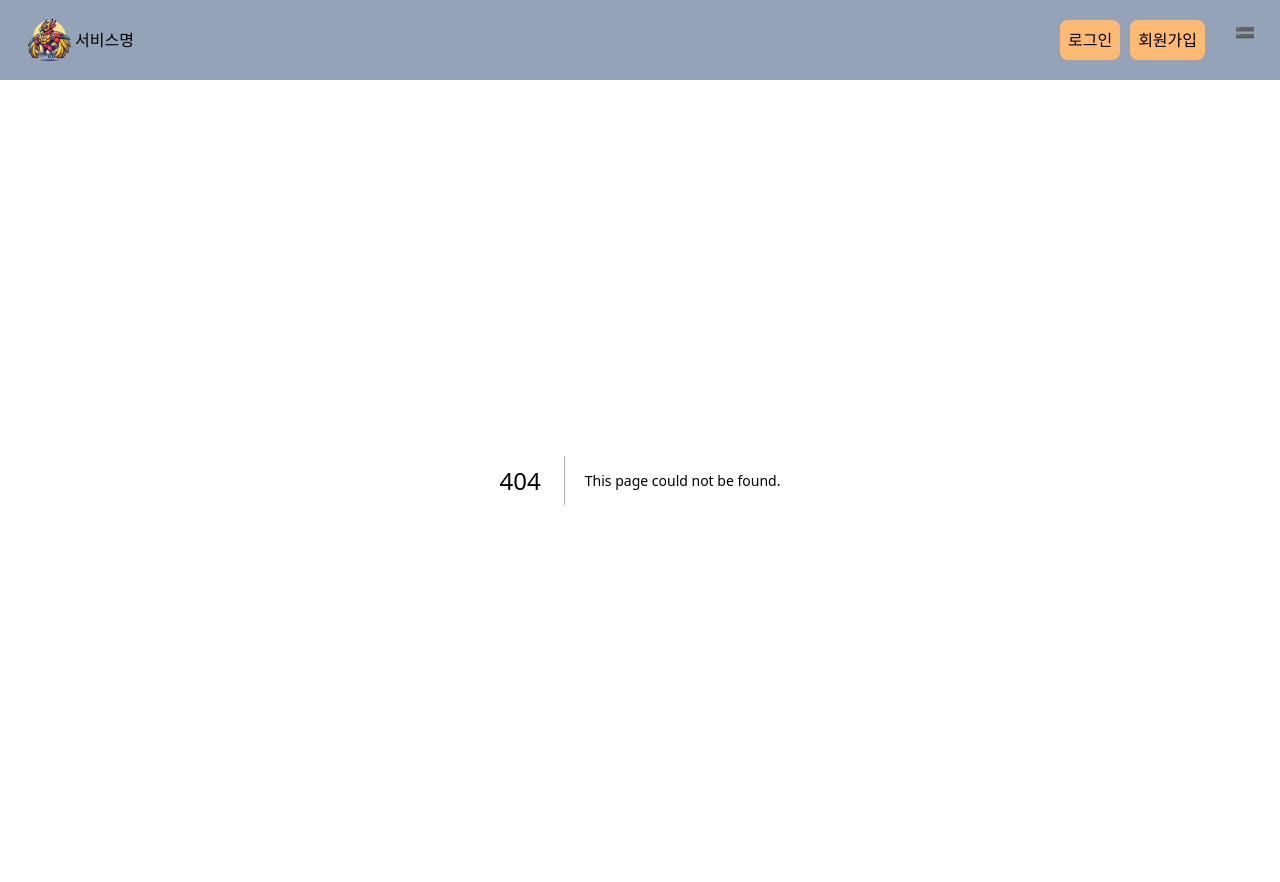
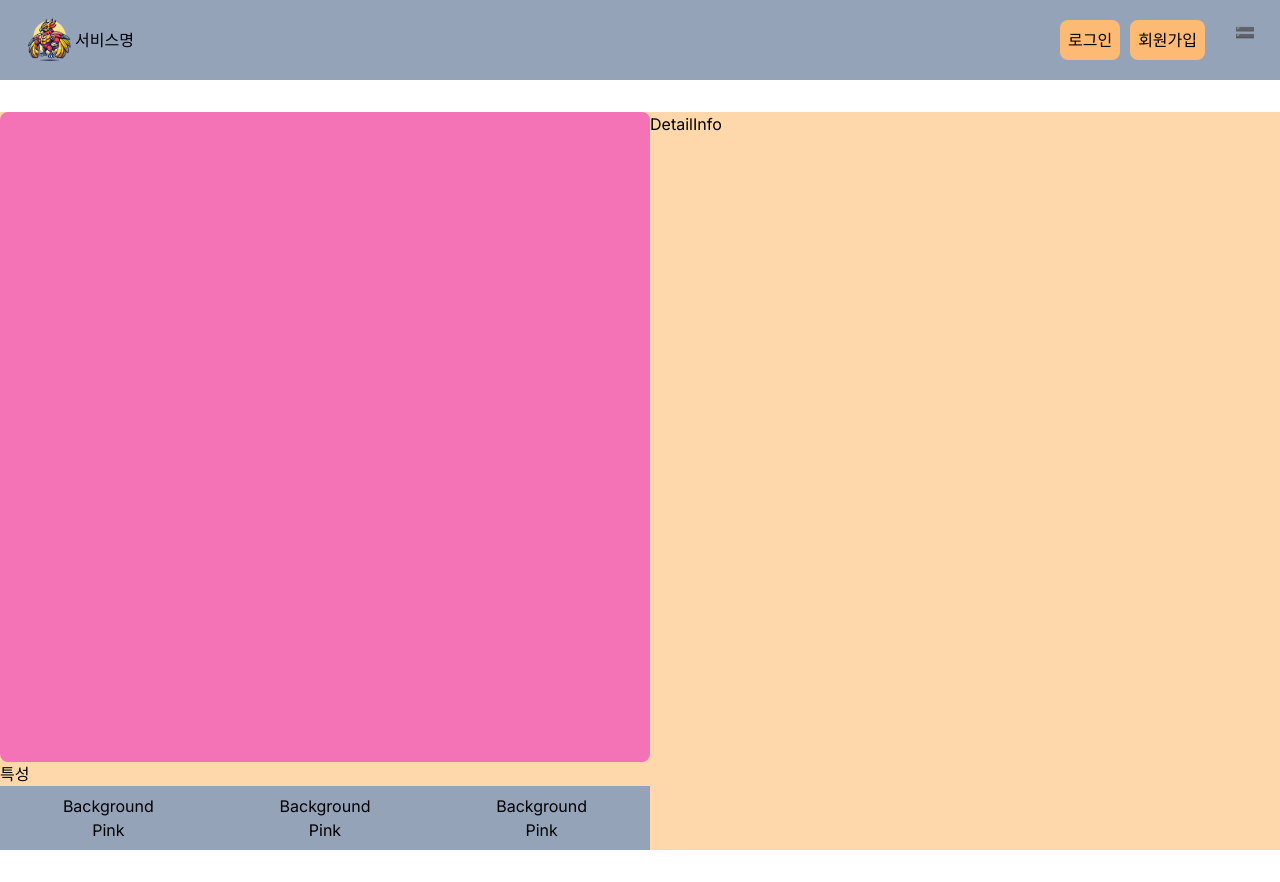
Before and after one commit to Frontend-ALPS-community/Nft-Market, a Next.js app: page /assets in a window 1280 px wide. Before the commit this address had no page. Built offline with nearby package versions, Linux system fonts and the light colour scheme.

Commit message:
:sparkles: Modal 수정

```diff
--- /dev/null
+++ b/src/@components/assets/detail-img.tsx
@@ -0,0 +1,9 @@
+const DetailImg = () => {
+  return (
+    <>
+      <div className="bg-pink-400 w-[650px] aspect-square rounded-lg"></div>
+    </>
+  );
+};
+
+export default DetailImg;
--- /dev/null
+++ b/src/@components/assets/detail-info.tsx
@@ -0,0 +1,9 @@
+import React from 'react'
+
+const DetailInfo = () => {
+  return (
+    <div>DetailInfo</div>
+  )
+}
+
+export default DetailInfo
--- /dev/null
+++ b/src/@components/assets/detail-property.tsx
@@ -0,0 +1,23 @@
+const DetailProp = () => {
+  return (
+    <div>
+      <div>특성</div>
+      <div className="flex flex-wrap">
+        <div className="bg-slate-400 w-1/3 p-2">
+          <div className="text-center">Background</div>
+          <div className="text-center">Pink</div>
+        </div>
+        <div className="bg-slate-400 w-1/3 p-2">
+          <div className="text-center">Background</div>
+          <div className="text-center">Pink</div>
+        </div>
+        <div className="bg-slate-400 w-1/3 p-2">
+          <div className="text-center">Background</div>
+          <div className="text-center">Pink</div>
+        </div>
+      </div>
+    </div>
+  );
+};
+
+export default DetailProp;
--- a/src/app/page.tsx
+++ b/src/app/(home)/page.tsx
@@ -1,4 +1,3 @@
-import Modal from '@/@components/modal/modal';
 import Navbar from '@/@components/navbar/navbar';
 import UtilityBar from '@/@components/utilityBar/page';
 
@@ -27,7 +26,7 @@ export default function Home() {
         <Card />
       </div> */}
       <Navbar />
-      <Modal />
+      {/* <Modal /> */}
     </>
   );
 }
--- /dev/null
+++ b/src/app/assets/components/left.tsx
@@ -0,0 +1,15 @@
+const Left = () => {
+  return (
+    <div className="flex-col">
+      <div className="bg-pink-400 w-[650px] aspect-square rounded-lg"></div>
+      <div>
+        <div>특성</div>
+        <div>
+          <div className="bg-slate-400"></div>
+        </div>
+      </div>
+    </div>
+  );
+};
+
+export default Left;
--- /dev/null
+++ b/src/app/assets/components/right.tsx
@@ -0,0 +1,9 @@
+const Right = () => {
+  return (
+    <div className="bg-slate-400 ml-4">
+      <div>Right</div>
+    </div>
+  );
+};
+
+export default Right;
--- /dev/null
+++ b/src/app/assets/page.tsx
@@ -0,0 +1,19 @@
+import DetailImg from '@/@components/assets/detail-img';
+import DetailInfo from '@/@components/assets/detail-info';
+import DetailProp from '@/@components/assets/detail-property';
+
+const page = () => {
+  return (
+    <div className="flex bg-orange-200 my-8">
+      <div>
+        <DetailImg />
+        <DetailProp />
+      </div>
+      <div>
+        <DetailInfo />
+      </div>
+    </div>
+  );
+};
+
+export default page;
```
Also changed, not shown: src/@components/assets/detail-collection.tsx (added), src/@components/assets/detail-graph.tsx (added), src/@components/assets/detail-offer.tsx (added), src/@components/assets/detail-price.tsx (added).
